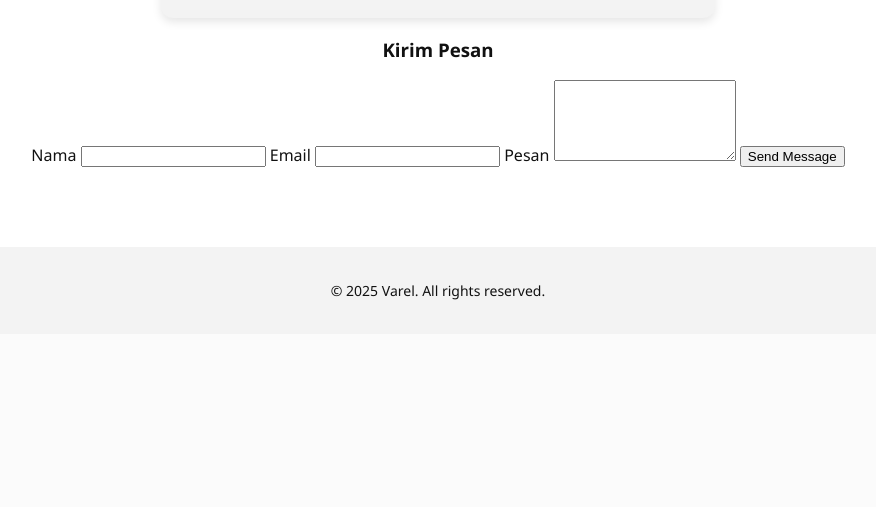
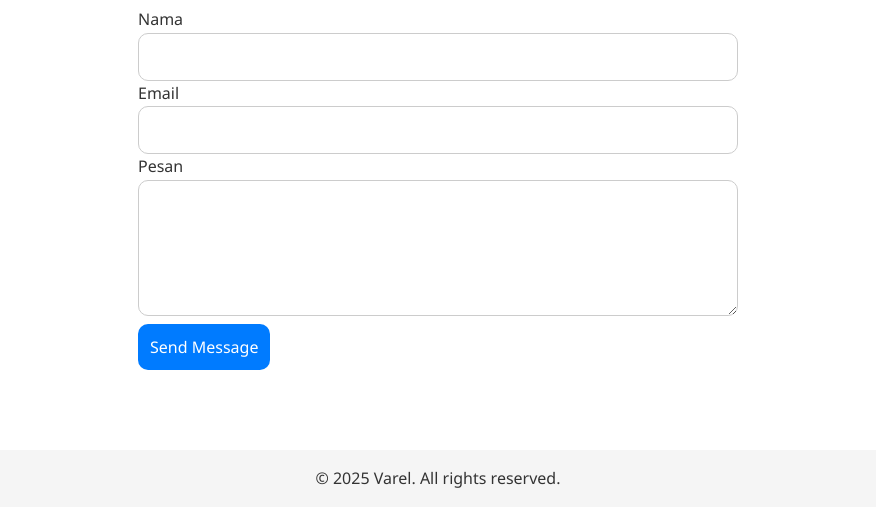
Before and after one commit to Samwell22/TIK2032-Project, a PHP site: page /contact.html in a window 1280 px wide. Shown: the part 1205-1712 px from the top of the page, without its empty margins (202-1078 px from the left). Before the commit the page ends 1505 px from the top, so only its background shows below. Run offline with PHP 8.4, Linux system fonts and the light colour scheme.

Commit message:
Update style.css
update style css

```diff
--- a/style.css
+++ b/style.css
@@ -1,25 +1,21 @@
-:root {
-    --background: #ffffff;
-    --text: #111111;
-    --primary: #0077cc;
-    --card: #f3f3f3;
-    --hover: #e6f0ff;
+/* Reset dan base style */
+* {
+    margin: 0;
+    padding: 0;
+    box-sizing: border-box;
+    font-family: 'Segoe UI', Tahoma, Geneva, Verdana, sans-serif;
 }
 
 body {
-    margin: 0;
-    font-family: 'Segoe UI', sans-serif;
-    background-color: var(--background);
-    color: var(--text);
-    transition: background-color 0.3s ease, color 0.3s ease;
+    background-color: #ffffff;
+    color: #333;
+    transition: background-color 0.3s, color 0.3s;
+    line-height: 1.6;
 }
 
-body.dark-mode {
-    --background: #121212;
-    --text: #f1f1f1;
-    --primary: #66aaff;
-    --card: #1e1e1e;
-    --hover: #333;
+.dark-mode {
+    background-color: #121212;
+    color: #f1f1f1;
 }
 
 /* Navbar */
@@ -27,148 +23,182 @@
     display: flex;
     justify-content: space-between;
     align-items: center;
-    background: var(--card);
-    padding: 15px 30px;
-    box-shadow: 0 2px 6px rgba(0, 0, 0, 0.1);
+    padding: 1rem 2rem;
+    background-color: #f5f5f5;
+    box-shadow: 0 2px 5px rgba(0, 0, 0, 0.1);
+}
+
+.dark-mode .navbar {
+    background-color: #1f1f1f;
+}
+
+.navbar h1 {
+    font-size: 1.5rem;
+}
+
+.navbar nav a {
+    margin: 0 0.75rem;
+    text-decoration: none;
+    color: #333;
+    font-weight: 500;
+}
+
+.navbar nav a:hover {
+    color: #007bff;
+}
+
+.dark-mode .navbar nav a {
+    color: #f1f1f1;
+}
+
+#darkModeToggle {
+    background: none;
+    border: none;
+    font-size: 1.2rem;
     cursor: pointer;
 }
 
-.navbar h1 {
-    font-size: 1.4rem;
-    margin: 0;
+/* General Layout */
+main {
+    padding: 2rem;
 }
 
-.navbar nav a {
-    margin-left: 15px;
-    text-decoration: none;
-    color: var(--text);
-    font-weight: 500;
-    transition: color 0.3s ease;
+/* Gallery Page */
+.gallery-page h2,
+.blog-page h2,
+.contact-page h2 {
+    margin-bottom: 1.5rem;
+    text-align: center;
 }
 
-.navbar nav a:hover,
-.navbar nav a.active {
-    color: var(--primary);
+.gallery-grid {
+    display: grid;
+    grid-template-columns: 1fr;
+    gap: 1.5rem;
 }
 
-#darkModeToggle {
-    background: transparent;
-    border: none;
-    font-size: 1.2rem;
-    cursor: pointer;
-    margin-left: 15px;
+.gallery-item {
+    border-radius: 12px;
+    overflow: hidden;
+    box-shadow: 0 4px 12px rgba(0, 0, 0, 0.15);
 }
 
-/* Main Sections */
-main {
-    padding: 40px 20px;
-    max-width: 1000px;
+.gallery-item img {
+    width: 100%;
+    display: block;
+}
+
+/* Blog Page */
+.blog-list {
+    display: flex;
+    flex-direction: column;
+    gap: 1.5rem;
+    max-width: 800px;
     margin: auto;
 }
 
-.hero, .blog, .gallery, .contact-page {
-    text-align: center;
+.blog-item {
+    background-color: #f9f9f9;
+    padding: 1.5rem;
+    border-radius: 12px;
+    box-shadow: 0 3px 8px rgba(0, 0, 0, 0.1);
 }
 
-.hero p {
-    max-width: 600px;
-    margin: 20px auto;
-    font-size: 1rem;
+.dark-mode .blog-item {
+    background-color: #2b2b2b;
 }
 
-/* Gallery */
-.gallery-container {
-    display: flex;
-    gap: 10px;
-    overflow-x: auto;
-    padding: 10px;
+.blog-item a {
+    text-decoration: none;
+    color: #007bff;
 }
 
-.gallery-container img {
-    width: 150px;
-    height: 100px;
-    object-fit: cover;
-    border-radius: 8px;
-    flex-shrink: 0;
-    transition: transform 0.3s ease;
+.blog-item a:hover {
+    text-decoration: underline;
 }
 
-.gallery-container img:hover {
-    transform: scale(1.05);
-}
-
-/* Blog */
-.blog-item {
-    background: var(--card);
-    margin: 20px 0;
-    padding: 20px;
-    border-radius: 12px;
-    box-shadow: 0 3px 10px rgba(0, 0, 0, 0.05);
-    transition: background 0.3s ease;
-}
-
-.blog-item h3 a {
-    color: var(--primary);
-    text-decoration: none;
-}
-
-.blog-item p {
-    margin-top: 10px;
-}
-
-/* Contact */
+/* Contact Page */
 .contact-list {
     display: flex;
     flex-direction: column;
+    gap: 1.5rem;
     align-items: center;
-    gap: 20px;
-    margin-top: 30px;
+    margin-bottom: 2rem;
 }
 
 .contact-item {
     display: flex;
     align-items: center;
-    gap: 12px;
-    background: var(--card);
-    padding: 14px 20px;
-    border-radius: 12px;
-    box-shadow: 0 4px 10px rgba(0,0,0,0.1);
-    transition: background 0.3s ease;
-    width: fit-content;
-}
-
-.contact-item i {
-    font-size: 20px;
-    color: var(--primary);
+    gap: 0.75rem;
+    font-size: 1.1rem;
 }
 
 .contact-item a {
+    text-decoration: none;
     color: inherit;
-    text-decoration: none;
-    font-size: 16px;
 }
 
-.contact-item:hover {
-    background: var(--hover);
+/* Contact Form */
+.contact-form {
+    max-width: 600px;
+    margin: 0 auto;
+    display: flex;
+    flex-direction: column;
+    gap: 1rem;
 }
 
-/* Fade-in animation */
-.fade {
-    opacity: 0;
-    transform: translateY(20px);
-    transition: opacity 0.8s ease, transform 0.8s ease;
+.contact-form input,
+.contact-form textarea {
+    padding: 0.75rem;
+    border: 1px solid #ccc;
+    border-radius: 10px;
+    font-size: 1rem;
+    width: 100%;
 }
 
-.appear {
-    opacity: 1;
-    transform: translateY(0);
+.contact-form textarea {
+    resize: vertical;
+    min-height: 120px;
+}
+
+.contact-form button {
+    background-color: #007bff;
+    color: white;
+    border: none;
+    padding: 0.75rem;
+    border-radius: 10px;
+    cursor: pointer;
+    font-size: 1rem;
+    transition: background-color 0.2s;
+}
+
+.contact-form button:hover {
+    background-color: #0056b3;
+}
+
+.dark-mode .contact-form input,
+.dark-mode .contact-form textarea {
+    background-color: #1f1f1f;
+    color: white;
+    border: 1px solid #444;
+}
+
+.dark-mode .contact-form button {
+    background-color: #3390ff;
+}
+
+.dark-mode .contact-form button:hover {
+    background-color: #1a6ed1;
 }
 
 /* Footer */
 footer {
     text-align: center;
-    padding: 20px;
-    background: var(--card);
-    font-size: 14px;
-    margin-top: 40px;
+    padding: 1rem;
+    background-color: #f5f5f5;
+    margin-top: 3rem;
 }
+
+.dark-mode footer {
+    background-color: #1f1f1f;
+}
```
